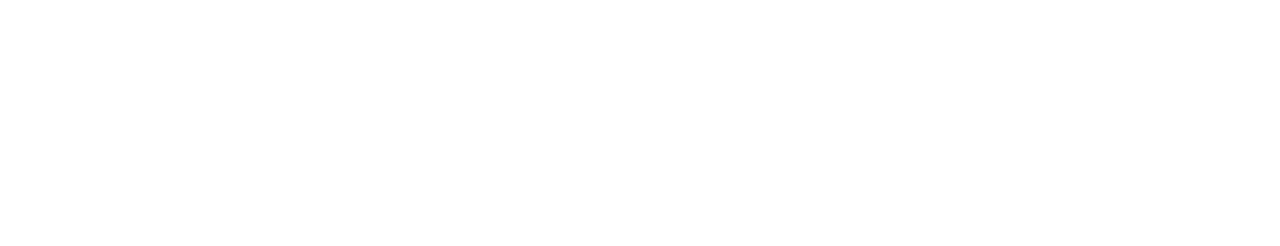
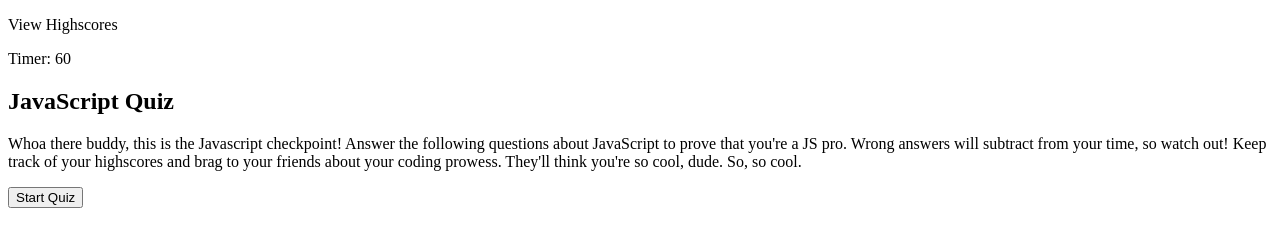
Before and after one commit to lapshaffer/ShafferCodeQuiz, a plain HTML site: page index.html in a window 1280 px wide. Drawn offline with Linux system fonts and the light colour scheme.

Commit message:
Started adding base HTML, added highscores.html

```diff
--- a/index.html
+++ b/index.html
@@ -9,3 +9,27 @@
 5. When quiz is finished, display score with option to input initials and submit
 6. When score is submitted, go to highscores page
     Possibly a separate HTML file that can link back to this one, but one that accesses the same local storage to display the scores-->
+
+<!DOCTYPE html>
+<html lang="en">
+<head>
+    <meta charset="UTF-8">
+    <meta http-equiv="X-UA-Compatible" content="IE=edge">
+    <meta name="viewport" content="width=device-width, initial-scale=1.0">
+    <title>JavaScript Quiz</title>
+</head>
+<body>
+    <header>
+        <p>View Highscores</p>
+        <div>Timer: <span>60</span></div>
+    </header>
+
+    <main>
+        <section>
+            <h1>JavaScript Quiz</h1>
+            <p>Whoa there buddy, this is the Javascript checkpoint! Answer the following questions about JavaScript to prove that you're a JS pro. Wrong answers will subtract from your time, so watch out! Keep track of your highscores and brag to your friends about your coding prowess. They'll think you're so cool, dude. So, so cool.</p>
+            <button>Start Quiz</button>
+        </section>
+    </main>
+</body>
+</html>
```
Also changed, not shown: highscores.html (added, +12 -0 lines).
